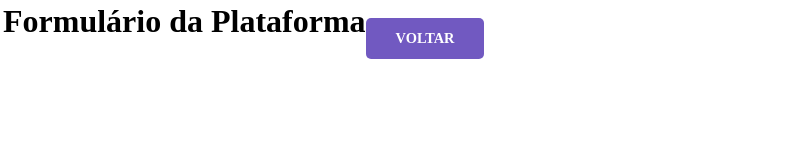
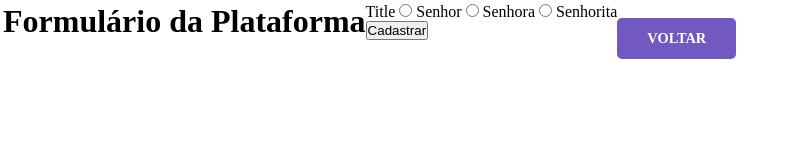
Before and after one commit to ezequielFaustino/responsive_pages, a plain HTML site: page templates/form.html in a window 1280 px wide. Shown: the whole page, without its empty margins (0-796 px from the left). Drawn offline with Linux system fonts and the light colour scheme.

Commit message:
iniciado form com input radio

```diff
--- a/templates/form.html
+++ b/templates/form.html
@@ -9,6 +9,26 @@
 </head>
 <body>
   <h1>Formulário da Plataforma</h1>
+  <form action="#">
+    <div>
+      <label>Title</label>
+      <label>
+        <input type="radio" name="title" value="mr">
+        Senhor
+      </label>
+      <label>
+        <input type="radio" name="title" value="mrs">
+        Senhora
+      </label>
+      <label>
+        <input type="radio" name="title" value="miss">
+        Senhorita
+      </label>
+    </div>
+
+    <button type="submit">Cadastrar</button>
+
+  </form>
   <a href="../index.html" class="button">VOLTAR</a>
 </body>
 </html>
```
